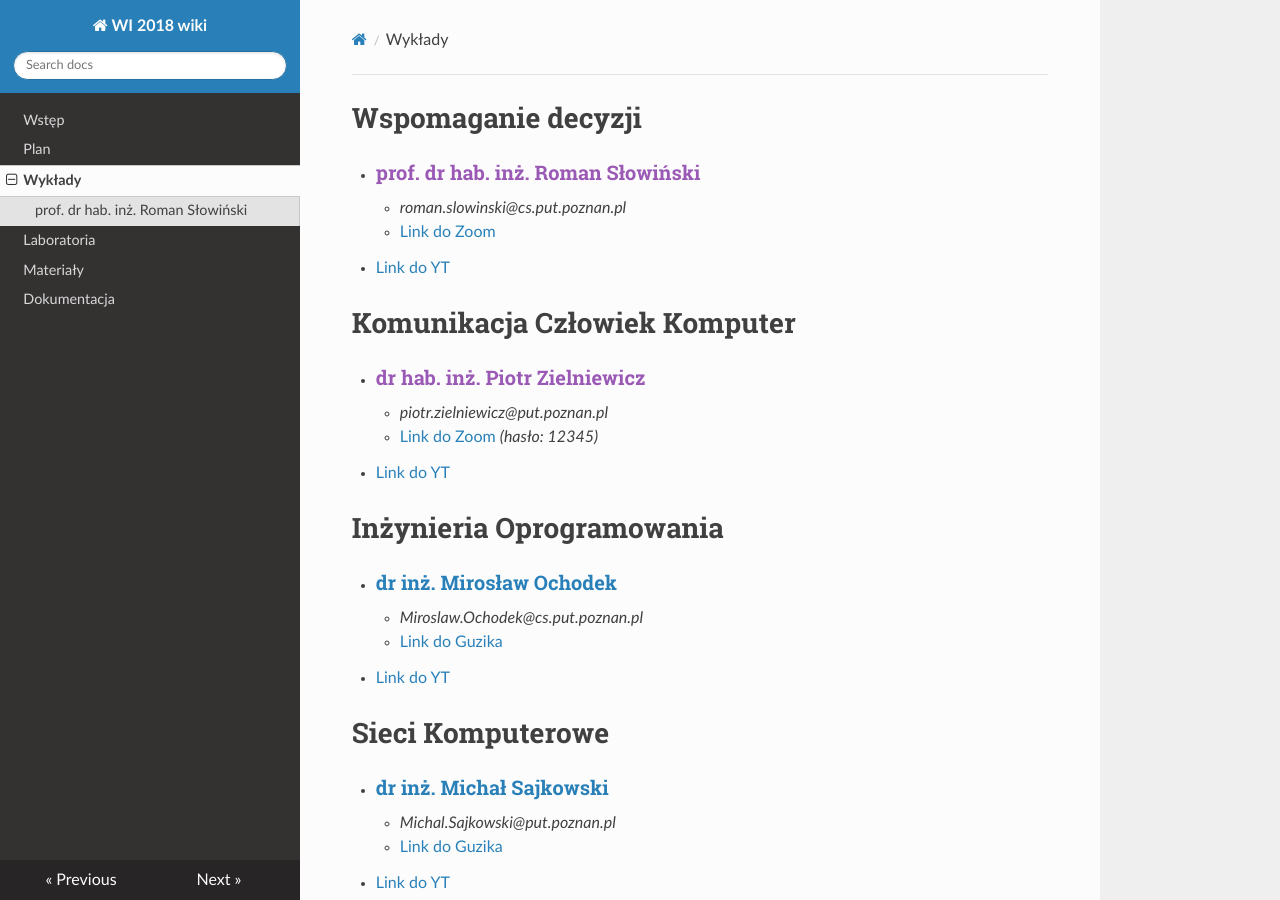
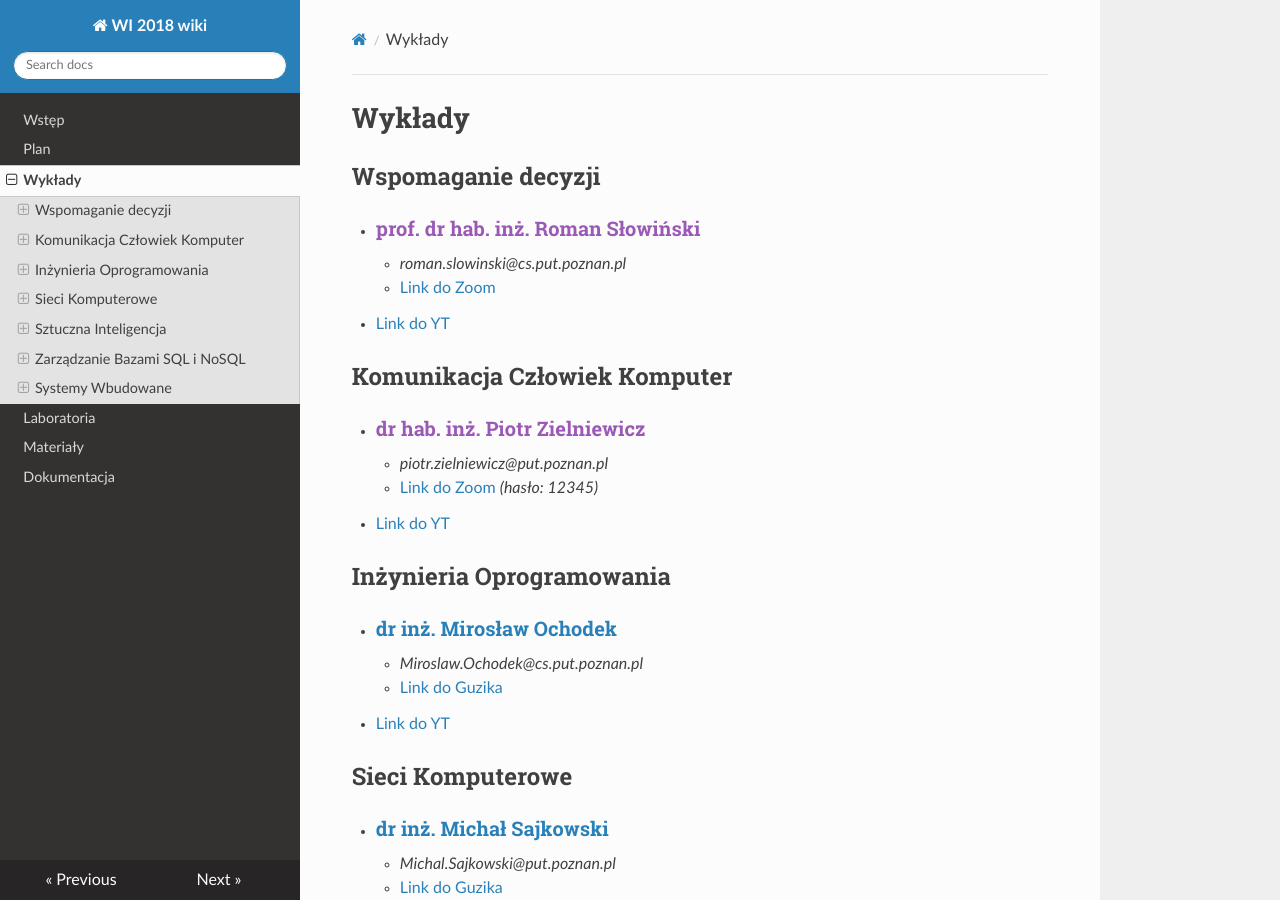
Before and after one commit to PUT-WI-18/wi18-wiki-sem5, an MkDocs documentation site: the page built from docs/wyklady.md, in a window 1280 px wide and 900 px high. Built offline with MkDocs 1.6.1, drawn with Linux system fonts in a browser that asks for light colours; nearby versions of some CDN libraries.

Commit message:
fixed navigation side-bar problems

```diff
--- a/docs/wyklady.md
+++ b/docs/wyklady.md
@@ -1,41 +1,42 @@
-# Wspomaganie decyzji
+#Wykłady
+## Wspomaganie decyzji
 - ### [prof. dr hab. inż. Roman Słowiński]()
     - *roman.slowinski@cs.put.poznan.pl*
     - [Link do Zoom](https://us02web.zoom.us/j/85460484417?pwd=NXpuckN3cFRKU1lwa1VLc0VoS09yQT09&uname=Piotr%20Tylczy%C5%84ski)
 - [Link do YT](https://www.youtube.com/playlist?list=PLMkIxFYizNdErj-p4leyAAZlrzIt83qja)
 
-# Komunikacja Człowiek Komputer
+## Komunikacja Człowiek Komputer
 - ### [dr hab. inż. Piotr Zielniewicz]()
     - *piotr.zielniewicz@put.poznan.pl*
     - [Link do Zoom](https://us02web.zoom.us/j/89124695587?pwd=Qlo3bGhvS1ZkNU4yWHViZjVNU01zUT09) *(hasło: 12345)*
 - [Link do YT](https://www.youtube.com/playlist?list=PLMkIxFYizNdHdDd2HnjsJbmGss6INHien)
 
-# Inżynieria Oprogramowania
+## Inżynieria Oprogramowania
 - ### [dr inż. Mirosław Ochodek](http://www.se.cs.put.poznan.pl/Members/mochodek)
     - *Miroslaw.Ochodek@cs.put.poznan.pl*
     - [Link do Guzika](https://ekursy.put.poznan.pl/mod/bigbluebuttonbn/view.php?id=470657)
 - [Link do YT](https://www.youtube.com/playlist?list=PLMkIxFYizNdHHDSYDq3y3V4A1nnIiVt-N)
 
-# Sieci Komputerowe
+## Sieci Komputerowe
 - ### [dr inż. Michał Sajkowski](https://www.cs.put.poznan.pl/msajkowski/for-students/)
     - *Michal.Sajkowski@put.poznan.pl*
     - [Link do Guzika](https://moodle.put.poznan.pl/course/view.php?id=4944)
 - [Link do YT](https://www.youtube.com/playlist?list=PLMkIxFYizNdH6_yz1cwQE3O6-UA97tFvf)
 
-# Sztuczna Inteligencja
+## Sztuczna Inteligencja
 - ### [dr inż. Artur Michalski](http://www.cs.put.poznan.pl/amichalski/si.dzienne/index.html)
     - *artur.michalski@put.poznan.pl*
 - ### [dr hab. inż. Agnieszka Ławrynowicz](http://www.cs.put.poznan.pl/si/)
     - *agnieszka.lawrynowicz@put.poznan.pl*
 - [Link do YT](https://www.youtube.com/playlist?list=PLMkIxFYizNdELU_AHQxCLmQBlcSEl1QKK)
 
-# Zarządzanie Bazami SQL i NoSQL
+## Zarządzanie Bazami SQL i NoSQL
 - ### [prof. dr hab. inż. Tadeusz Morzy]()
     - *tadeusz.morzy@put.poznan.pl*
     - [Link do Zoom](https://zoom.us/j/97624299482?pwd=eTRsem5vM29zTmx4a05EQWc4eW1WQT09) *(hasło: 6QMHQ3)*
     - [Link do YT](https://www.youtube.com/playlist?list=PLMkIxFYizNdHtGPHUkvYG1HQXkSVfhcm1)
 
-# Systemy Wbudowane
+## Systemy Wbudowane
 - ### [prof. dr hab. inż. Andrzej Urbaniak]()
     - *andrzej.urbaniak@put.poznan.pl*
 - ### [dr inż. Ewa Łukasik]()
```
